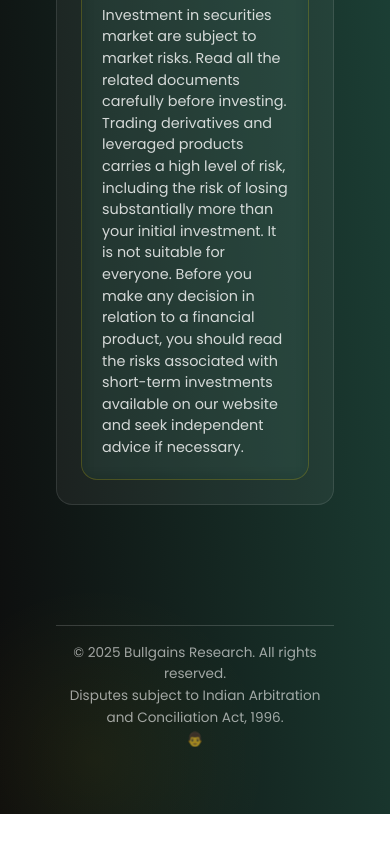
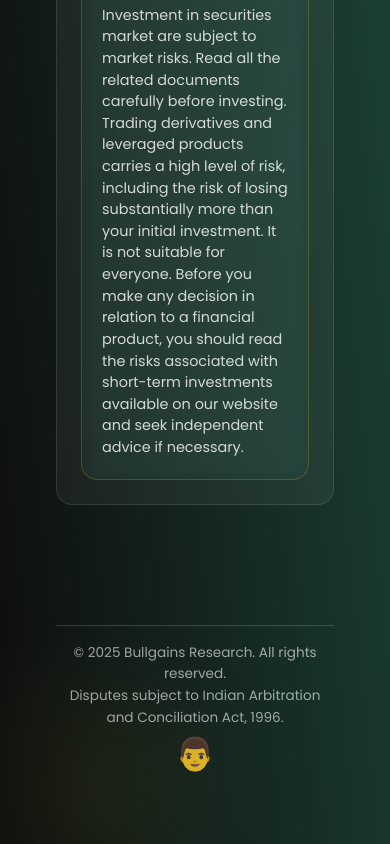
Before and after one commit to mrsonung/Bullgains-Research, a React (Vite) app in the folder frontend/: page / in a window 390 px wide. Shown: the part 5793-6637 px from the top of the page. Before the commit the page ends 6607 px from the top, so only its background shows below. Built offline with nearby package versions, Linux system fonts and the light colour scheme; no server answers.

Commit message:
better UI

```diff
--- a/frontend/src/index.css
+++ b/frontend/src/index.css
@@ -1997,3 +1997,37 @@ body {
   .page-banner-overlay h1 { font-size: 0.89rem; }
   .page-banner-overlay p { font-size: 0.71rem; }
 }
+
+
+
+.admin-panel-link {
+  /* position: fixed; */
+  top: 32px;
+  bottom: 32px;
+  right: 32px;
+  /* background: linear-gradient(135deg, #7ED957, #FFD700); */
+  color: #0D4C3A;
+  /* font-size: 2rem; */
+  /* padding: 0.45rem 0.65rem; */
+  border-radius: 50%;
+  text-decoration: none;
+  /* box-shadow: 0 4px 12px rgba(255, 242, 0, 0.18); */
+  z-index: 1200;
+  transition: all 0.25s;
+}
+.admin-panel-link:hover {
+  transform: scale(1.1);
+}
+
+/* On small screens, center horizontally above Tawk.to */
+@media (max-width: 700px) {
+  .admin-panel-link {
+    left: 50%;
+    transform: translateX(-50%);
+    top: auto;
+    right: auto;
+    bottom: 88px; /* Set this higher than Tawk.to widget */
+    font-size: 2rem;
+    padding: 0.45rem 0.65rem;
+  }
+}
```
